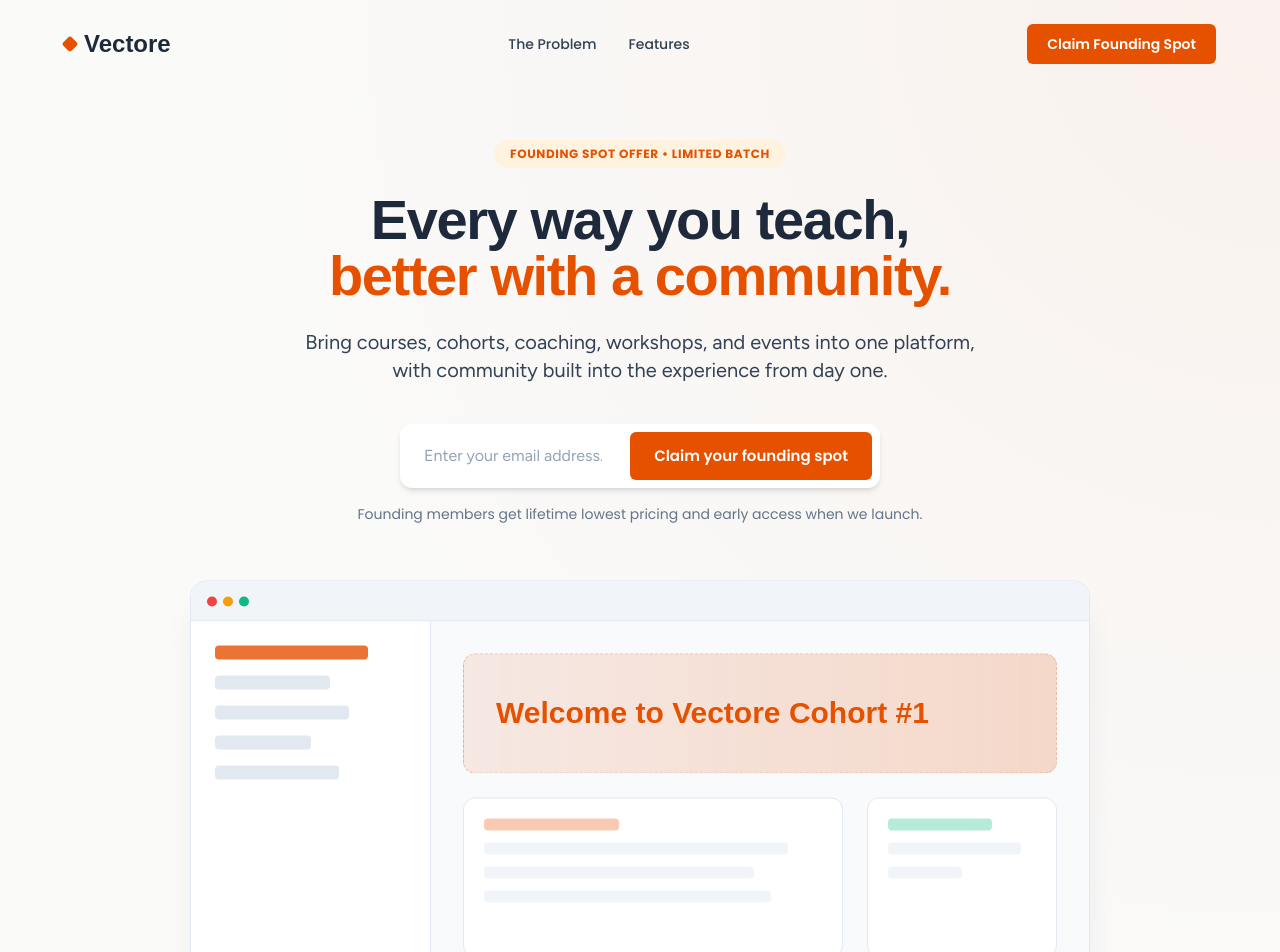
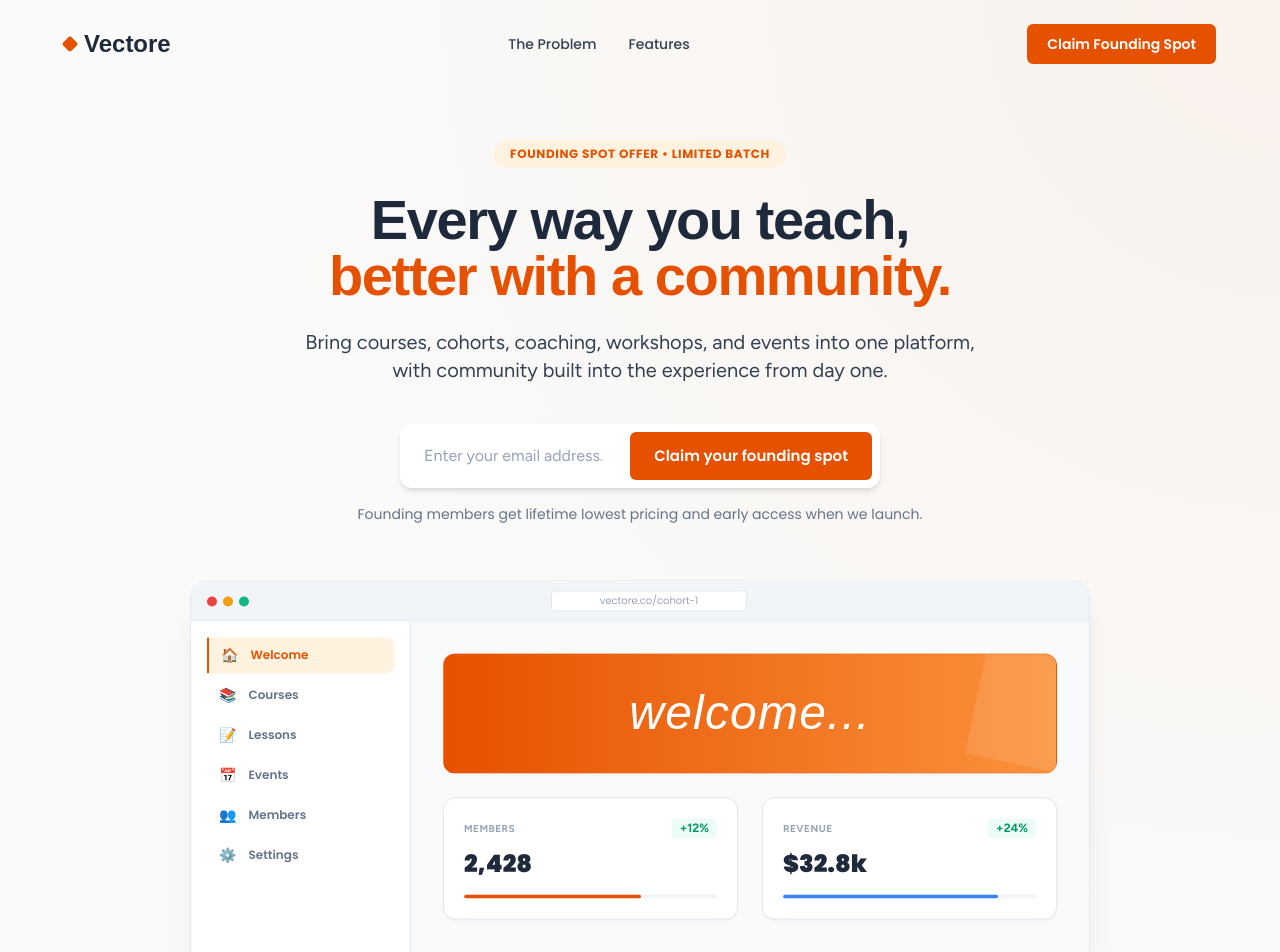
Before and after one commit to wave-mac/neo, a Next.js app: page / in a window 1280 px wide. Shown: the top 952 px of the page. Built offline with nearby package versions, Linux system fonts and the light colour scheme; a web font is replaced by a local one.

Commit message:
revamp hero dashboard mockup details to match welcome banner and stats metrics from design mockup

```diff
--- a/src/components/Hero/Hero.tsx
+++ b/src/components/Hero/Hero.tsx
@@ -3,6 +3,15 @@
 import WaitlistForm from '../WaitlistForm/WaitlistForm';
 
 export default function Hero() {
+  const sidebarTabs = [
+    { label: 'Welcome', active: true, icon: '🏠' },
+    { label: 'Courses', active: false, icon: '📚' },
+    { label: 'Lessons', active: false, icon: '📝' },
+    { label: 'Events', active: false, icon: '📅' },
+    { label: 'Members', active: false, icon: '👥' },
+    { label: 'Settings', active: false, icon: '⚙️' }
+  ];
+
   return (
     <section className="pt-[140px] pb-20 relative overflow-hidden text-center bg-[radial-gradient(circle_at_top_right,rgba(230,81,0,0.05),transparent_60%)]">
       <div className="max-w-[1200px] mx-auto px-6">
@@ -28,34 +37,69 @@
 
         {/* Dashboard Mockup Component */}
         <div className="mt-16 mx-auto max-w-[900px] rounded-2xl border border-slate-200 shadow-premium bg-white overflow-hidden relative aspect-auto md:aspect-video animate-float">
-          <div className="h-10 bg-slate-100 border-b border-slate-200 flex items-center px-4 gap-1.5">
-            <div className="w-2.5 h-2.5 rounded-full bg-red-500"></div>
-            <div className="w-2.5 h-2.5 rounded-full bg-amber-500"></div>
-            <div className="w-2.5 h-2.5 rounded-full bg-emerald-500"></div>
+          {/* Browser Topbar */}
+          <div className="h-10 bg-slate-100 border-b border-slate-200 flex items-center px-4 gap-1.5 justify-between">
+            <div className="flex gap-1.5">
+              <div className="w-2.5 h-2.5 rounded-full bg-red-500"></div>
+              <div className="w-2.5 h-2.5 rounded-full bg-amber-500"></div>
+              <div className="w-2.5 h-2.5 rounded-full bg-emerald-500"></div>
+            </div>
+            <div className="bg-white border border-slate-200 rounded px-12 py-0.5 text-[10px] text-slate-400 font-poppins">
+              vectore.co/cohort-1
+            </div>
+            <div className="w-6"></div>
           </div>
-          <div className="grid grid-cols-1 md:grid-cols-[180px_1fr] lg:grid-cols-[240px_1fr] h-auto md:h-[calc(100%-40px)] bg-slate-50">
-            <div className="hidden md:flex flex-col gap-4 bg-white border-r border-slate-200 p-6">
-              <div className="h-3.5 rounded bg-primary/80 w-[80%]"></div>
-              <div className="h-3.5 rounded bg-slate-200 w-[60%]"></div>
-              <div className="h-3.5 rounded bg-slate-200 w-[70%]"></div>
-              <div className="h-3.5 rounded bg-slate-200 w-[50%]"></div>
-              <div className="h-3.5 rounded bg-slate-200 w-[65%]"></div>
+
+          <div className="grid grid-cols-1 md:grid-cols-[180px_1fr] lg:grid-cols-[220px_1fr] h-auto md:h-[calc(100%-40px)] bg-slate-50">
+            {/* Sidebar Navigation */}
+            <div className="hidden md:flex flex-col gap-1 bg-white border-r border-slate-200 p-4 text-left">
+              {sidebarTabs.map((tab, idx) => (
+                <div
+                  key={idx}
+                  className={`flex items-center gap-3 px-3 py-2 rounded-lg font-poppins text-xs font-semibold transition-all cursor-pointer ${
+                    tab.active
+                      ? 'bg-primary-light text-primary border-l-2 border-primary rounded-l-none'
+                      : 'text-slate-500 hover:bg-slate-50 hover:text-slate-800'
+                  }`}
+                >
+                  <span className="text-sm">{tab.icon}</span>
+                  <span>{tab.label}</span>
+                </div>
+              ))}
             </div>
-            <div className="p-4 sm:p-8 flex flex-col gap-4 sm:gap-6">
-              <div className="h-16 sm:h-[120px] rounded-xl bg-gradient-to-r from-primary/10 to-primary/20 flex items-center px-4 sm:px-8 font-museo text-lg sm:text-2xl md:text-3xl text-primary font-extrabold border border-dashed border-primary/30">
-                Welcome to Vectore Cohort #1
+
+            {/* Dashboard Workspace */}
+            <div className="p-4 sm:p-8 flex flex-col gap-4 sm:gap-6 text-left">
+              {/* Welcome Banner */}
+              <div className="h-20 sm:h-[120px] rounded-xl bg-gradient-to-r from-primary to-orange-400 flex items-center justify-center font-museo text-3xl sm:text-4xl md:text-5xl text-white font-extralight tracking-wide border border-primary/30 relative overflow-hidden shadow-sm">
+                <span className="z-10 italic">welcome...</span>
+                <div className="absolute right-0 top-0 bottom-0 bg-white/10 w-24 rotate-12 -translate-y-2 translate-x-4"></div>
               </div>
-              <div className="grid grid-cols-1 sm:grid-cols-[2fr_1fr] gap-4 sm:gap-6">
-                <div className="h-[120px] sm:h-[160px] bg-white border border-slate-200 rounded-xl p-4 sm:p-5 flex flex-col gap-2.5 sm:gap-3">
-                  <div className="h-3 rounded bg-primary/30 w-[40%]"></div>
-                  <div className="h-3 rounded bg-slate-100 w-[90%]"></div>
-                  <div className="h-3 rounded bg-slate-100 w-[80%]"></div>
-                  <div className="h-3 rounded bg-slate-100 w-[85%]"></div>
+
+              {/* Stats Cards Row */}
+              <div className="grid grid-cols-1 sm:grid-cols-2 gap-4 sm:gap-6">
+                {/* Members Card */}
+                <div className="bg-white border border-slate-200 rounded-xl p-5 flex flex-col gap-2.5 shadow-sm hover:shadow transition-all relative overflow-hidden">
+                  <div className="flex justify-between items-center">
+                    <span className="text-[10px] uppercase font-bold text-slate-400 tracking-wider">Members</span>
+                    <span className="text-xs bg-emerald-50 text-emerald-600 px-2 py-0.5 rounded font-bold">+12%</span>
+                  </div>
+                  <div className="font-poppins text-2xl font-black text-slate-800">2,428</div>
+                  <div className="w-full bg-slate-100 h-1 rounded-full overflow-hidden mt-1">
+                    <div className="bg-primary h-full rounded-full" style={{ width: '70%' }}></div>
+                  </div>
                 </div>
-                <div className="h-[120px] sm:h-[160px] bg-white border border-slate-200 rounded-xl p-4 sm:p-5 flex flex-col gap-2.5 sm:gap-3">
-                  <div className="h-3 rounded bg-emerald-500/30 w-[70%]"></div>
-                  <div className="h-3 rounded bg-slate-100 w-[90%]"></div>
-                  <div className="h-3 rounded bg-slate-100 w-[50%]"></div>
+
+                {/* Revenue Card */}
+                <div className="bg-white border border-slate-200 rounded-xl p-5 flex flex-col gap-2.5 shadow-sm hover:shadow transition-all relative overflow-hidden">
+                  <div className="flex justify-between items-center">
+                    <span className="text-[10px] uppercase font-bold text-slate-400 tracking-wider">Revenue</span>
+                    <span className="text-xs bg-emerald-50 text-emerald-600 px-2 py-0.5 rounded font-bold">+24%</span>
+                  </div>
+                  <div className="font-poppins text-2xl font-black text-slate-800">$32.8k</div>
+                  <div className="w-full bg-slate-100 h-1 rounded-full overflow-hidden mt-1">
+                    <div className="bg-blue-500 h-full rounded-full" style={{ width: '85%' }}></div>
+                  </div>
                 </div>
               </div>
             </div>
```
